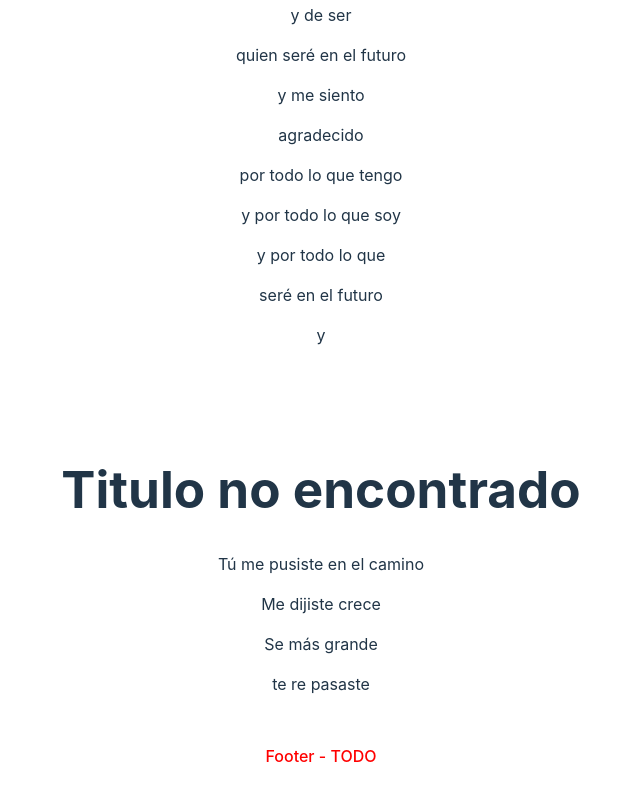
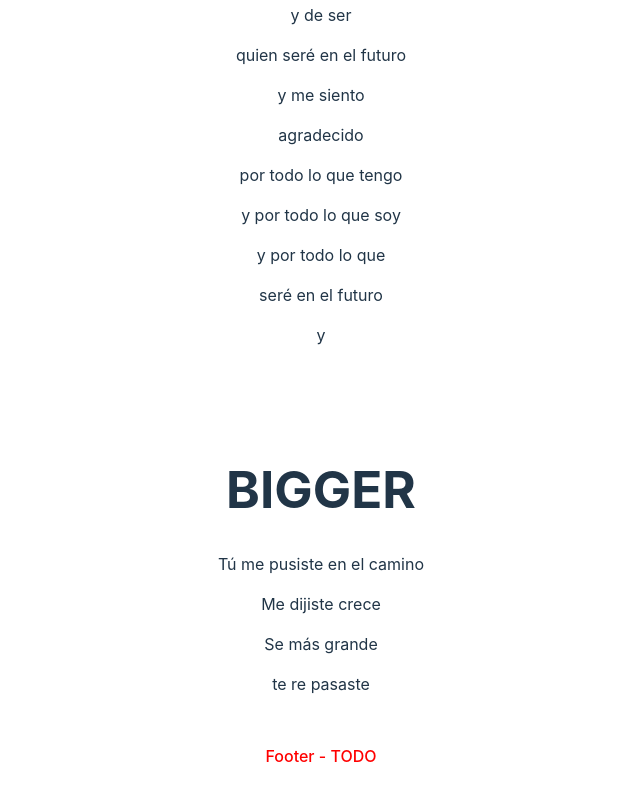
Before and after one commit to 1gnale/POOP-ts, a React (Vite) app: page / in a window 1280 px wide. Shown: the part 3831-4631 px from the top of the page, without its empty margins (319-959 px from the left). Built offline with nearby package versions, Linux system fonts and the light colour scheme.

Commit message:
feat: add logic to split card container in mobile/desktop case

```diff
--- /dev/null
+++ b/src/components/customeHooks/usePoemIndex.ts
@@ -0,0 +1,18 @@
+import { useState } from 'react';
+import { Poem } from '../../types';
+
+const usePoemIndex = (poems: Poem[]) => {
+    const [currentPoemIndex, setCurrentPoemIndex] = useState<number>(0);
+
+    const nextPoem = () => {
+        setCurrentPoemIndex((prevIndex: number) => (prevIndex + 1) % poems.length);
+    };
+
+    const prevPoem = () => {
+        setCurrentPoemIndex((prevIndex: number) => (prevIndex - 1 + poems.length) % poems.length);
+    };
+
+    return { currentPoemIndex, nextPoem, prevPoem };
+}
+
+export default usePoemIndex;
--- /dev/null
+++ b/src/components/customeHooks/useScreenSize.ts
@@ -0,0 +1,15 @@
+import { useEffect, useState } from "react";
+
+const useScreenSize = () => {
+    const [screenSize, setScreenSize] = useState<number>(window.innerWidth);
+
+    useEffect(() => {
+        const handleResize = () => setScreenSize(window.innerWidth);
+        window.addEventListener("resize", handleResize);
+        return () => window.removeEventListener("resize", handleResize);
+    }, []);
+
+    return screenSize;
+}
+
+export default useScreenSize;
--- /dev/null
+++ b/src/components/desktopCard/DesktopCard.tsx
@@ -0,0 +1,17 @@
+import React from "react"
+
+interface CardProps {
+    children: React.ReactNode;
+    title: string;
+}
+
+const DesktopCard: React.FunctionComponent<CardProps> = ({ children, title }) => {
+    return (
+        <div className="card">
+            <h1>{title}</h1>
+            {children}
+        </div>
+    )
+}
+
+export default DesktopCard
--- /dev/null
+++ b/src/components/desktopCardPoemContainer/DesktopCardPoemContainer.tsx
@@ -0,0 +1,21 @@
+import React from "react";
+import { Poem } from "../../types";
+import DesktopCard from "../desktopCard/DesktopCard.tsx";
+import Prototype from "../prototype/prototype.tsx";
+
+interface DesktopCardPoemContainerProps {
+    poem: Poem;
+}
+
+
+const DesktopCardPoemContainer: React.FC<DesktopCardPoemContainerProps> = ({poem}) => {
+    return (
+        <div className="desktopCardPoemContainer">
+            <DesktopCard title={poem.title}>
+                <Prototype poem={poem.text} />
+            </DesktopCard>
+        </div>
+    )
+}
+
+export default DesktopCardPoemContainer;
--- a/src/components/layout/Layout.tsx
+++ b/src/components/layout/Layout.tsx
@@ -1,23 +1,29 @@
 import Header from "../header/Header.tsx";
 import Footer from "../footer/Footer.tsx";
-import Prototype from "../prototype/prototype.tsx";
-import Card from "../card/Card.tsx";
+import DesktopCardPoemContainer from "../desktopCardPoemContainer/DesktopCardPoemContainer.tsx";
+import MobileCardPoemContainer from "../mobileCardPoemContainer/MobileCardPoemContainer.tsx";
 import useGetPoems from "../customeHooks/usePoem.ts";
+import useScreenSize from "../customeHooks/useScreenSize.ts";
 import { Poem } from "../../types";
 import React from "react";
 
 const Layout: React.FunctionComponent = () => {
+    const screenSize: number = useScreenSize();
     const poems: Poem[] = useGetPoems();
-    console.log(poems);
 
     return (
         <div>
             <Header />
-            {poems.map((poem, index) => (
-                <Card key={index}>
-                    <Prototype poem={poem.text} />
-                </Card>
-            ))}
+            {
+                screenSize > 960 ?
+                    poems.map((poem: Poem, idx: number) => (
+                        <DesktopCardPoemContainer key={idx} poem={poem} />
+                    )) :
+                        poems.length === 0 ?
+                                <h1>TODO - LOADER</h1>
+                            :
+                        <MobileCardPoemContainer poems={poems} />
+            }
             <Footer />
         </div>
     );
--- a/src/components/card/Card.tsx
+++ b/src/components/mobileCard/mobileCard.tsx
@@ -2,15 +2,16 @@ import React from "react"
 
 interface CardProps {
     children: React.ReactNode;
+    title: string;
 }
 
-const Card: React.FunctionComponent<CardProps> = ({ children }) => {
+const MobileCard: React.FunctionComponent<CardProps> = ({ children, title }) => {
     return (
         <div className="card">
-            <h1>{"Titulo no encontrado"}</h1>
+            <h1>{title}</h1>
             {children}
         </div>
     )
 }
 
-export default Card
+export default MobileCard
--- /dev/null
+++ b/src/components/mobileCardPoemContainer/MobileCardPoemContainer.tsx
@@ -0,0 +1,27 @@
+import React from "react";
+import MobileCard from "../mobileCard/mobileCard";
+import Prototype from "../prototype/prototype";
+import { Poem } from "../../types";
+import usePoemIndex from "../customeHooks/usePoemIndex.ts";
+
+interface MobileCardPoemContainerProps {
+    poems: Poem[];
+}
+
+const MobileCardPoemContainer: React.FC<MobileCardPoemContainerProps> = ({ poems }) => {
+    const { currentPoemIndex, nextPoem, prevPoem } = usePoemIndex(poems);
+
+    const poem = poems[currentPoemIndex];
+    return (
+        <div>
+            <button onClick={prevPoem}>Anterior</button>
+            <button onClick={nextPoem}>Siguiente</button>
+            <MobileCard title={poem.title}>
+                <Prototype poem={poem.text} />
+            </MobileCard>
+        </div>
+
+    );
+}
+
+export default MobileCardPoemContainer;
```
